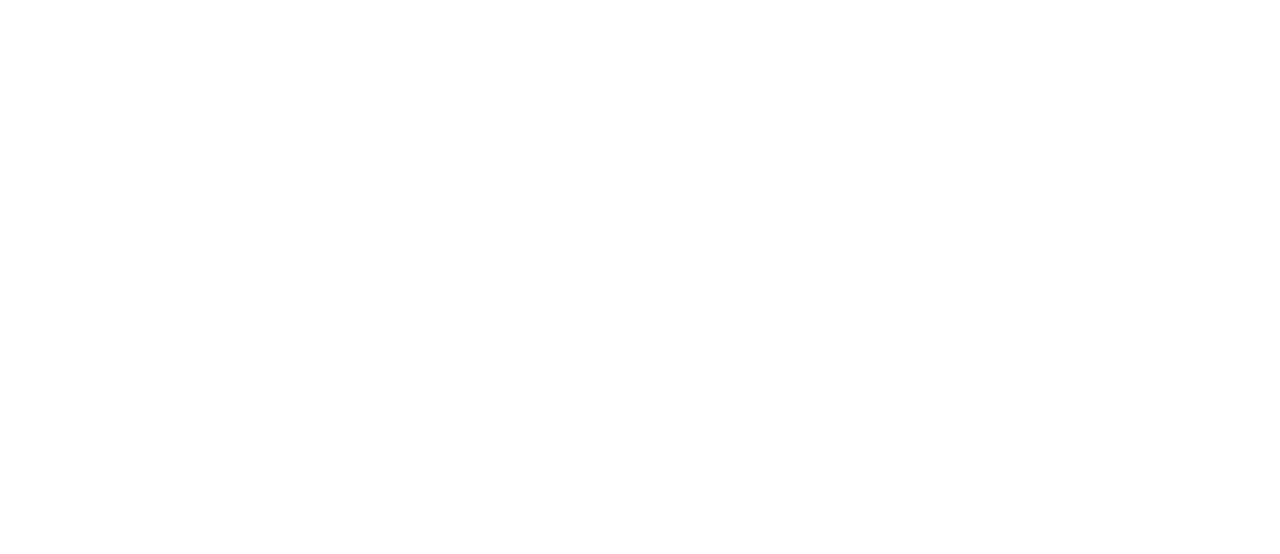
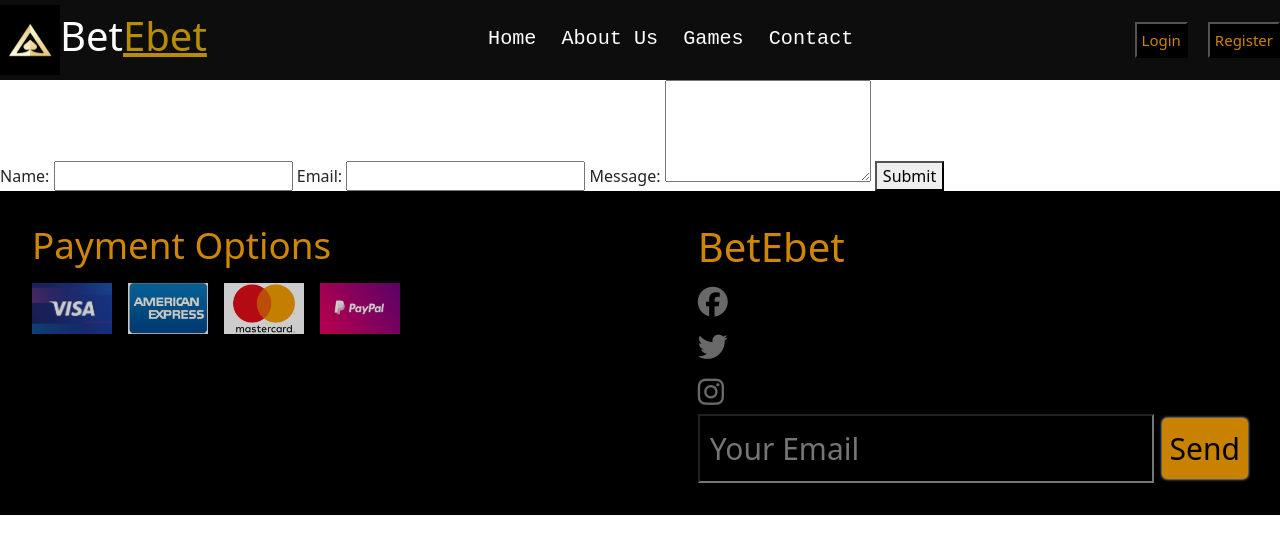
Before and after one commit to Amantsehay/web-lab-project, a plain HTML site: page casino/frontend/src/contact.html in a window 1280 px wide. Drawn offline with nearby package versions, Linux system fonts and the light colour scheme; files that its build step writes are made by us from their sources.

Commit message:
add contact.html

```diff
--- a/casino/frontend/src/contact.html
+++ b/casino/frontend/src/contact.html
@@ -1,15 +1,124 @@
-<!doctype html>
+<!DOCTYPE html>
 <html lang="en">
-<head>
-    <meta charset="UTF-8">
-    <meta name="viewport"
-          content="width=device-width, user-scalable=no, initial-scale=1.0, maximum-scale=1.0, minimum-scale=1.0">
-    <meta http-equiv="X-UA-Compatible" content="ie=edge">
-    <title>
-        Contact
-    </title>
-</head>
-<body>
+  <head>
+    <meta charset="UTF-8" />
+    <meta name="viewport" content="width=device-width, initial-scale=1.0" />
+    <link rel="stylesheet" href="style/font-awesome/fontawesome.css" />
+    <link
+      rel="stylesheet"
+      href="https://cdnjs.cloudflare.com/ajax/libs/font-awesome/6.5.1/css/all.min.css"
+      integrity="sha512-DTOQO9RWCH3ppGqcWaEA1BIZOC6xxalwEsw9c2QQeAIftl+Vegovlnee1c9QX4TctnWMn13TZye+giMm8e2LwA=="
+      crossorigin="anonymous"
+      referrerpolicy="no-referrer"
+    />
+    <link rel="stylesheet" href="style/css.css" />
+    <link
+      rel="stylesheet"
+      href="https://cdnjs.cloudflare.com/ajax/libs/font-awesome/4.7.0/css/font-awesome.min.css"
+    />
+    <link rel="stylesheet" href="./style/index.css" />
+    <title>Casino Game</title>
+  </head>
+  <body class="about-body">
+    <header class="header-container">
+      <div id="logo-container">
+        <img id="main-logo" src="../src/images/logo.jpg" />
+        <h1>
+          <a href="#" class="Bet">Bet</a><a class="Ebet" href="#">Ebet</a>
+        </h1>
+      </div>
+      <div class="nav-bar">
+        <a href="./index.html">Home</a>
+        <hr />
+        <a href="./about.html">About Us</a>
+        <hr />
+        <a href="#">Games</a>
+        <hr />
+        <a href="contact.html">Contact</a>
+      </div>
+      <div class="sign-in-up-container">
+        <a href="./login.html"><button>Login</button></a>
+        <a href="./register.html"
+          ><button><i class="fa fa-user-plus"></i>Register</button></a
+        >
+      </div>
+    </header>
 
-</body>
+    <main>
+      <form
+        action="https://formsubmit.co/birrukmaru12@gmail.com"
+        method="post"
+        class="contact"
+        id="commentForm"
+      >
+        <label for="name">Name:</label>
+        <input type="text" id="name" name="name" required />
+
+        <label for="email">Email:</label>
+        <input type="email" id="email" name="email" required />
+
+        <label for="message">Message:</label>
+        <textarea id="message" name="message" rows="4" required></textarea>
+
+        <button onclick="sendMail()" type="submit">Submit</button>
+      </form>
+    </main>
+
+    <link
+      rel="stylesheet"
+      href="https://cdn.jsdelivr.net/npm/bootstrap@5.3.2/dist/css/bootstrap.min.css"
+      integrity="sha384-T3c6CoIi6uLrA9TneNEoa7RxnatzjcDSCmG1MXxSR1GAsXEV/Dwwykc2MPK8M2HN"
+      crossorigin="anonymous"
+    />
+
+    <footer>
+      <div class="footer-container">
+        <div class="payment-option-info">
+          <h4>Payment Options</h4>
+          <div class="payment-icons">
+            <img src="./images/visa.webp" />
+            <img src="./images/americanexpress.jpg" />
+            <img src="./images/masterCard.png" />
+            <img src="./images/paypal.jpg" />
+          </div>
+        </div>
+
+        <div>
+          <div class="logo">
+            <h1>BetEbet</h1>
+          </div>
+
+          <div class="footer-socials">
+            <a href=""><i class="fa-brands fa-facebook"></i></a>
+            <a href=""><i class="fa-brands fa-twitter"></i></a>
+            <a href=""><i class="fa-brands fa-instagram"></i></a>
+
+            <form
+              class="footer-email"
+              action="send_email.php"
+              method="POST"
+              class="email-form"
+            >
+              <input
+                type="email"
+                name="email"
+                placeholder="Your Email"
+                required
+              />
+              <button type="submit">Send</button>
+            </form>
+          </div>
+        </div>
+      </div>
+    </footer>
+      <script
+      type="text/javascript"
+      src="https://cdn.jsdelivr.net/npm/@emailjs/browser@3/dist/email.min.js"
+    ></script>
+    <script type="text/javascript">
+      (function () {
+        emailjs.init("VbEhGK32tRH1Las4B");
+      })();
+    </script>
+  </body>
 </html>
```
